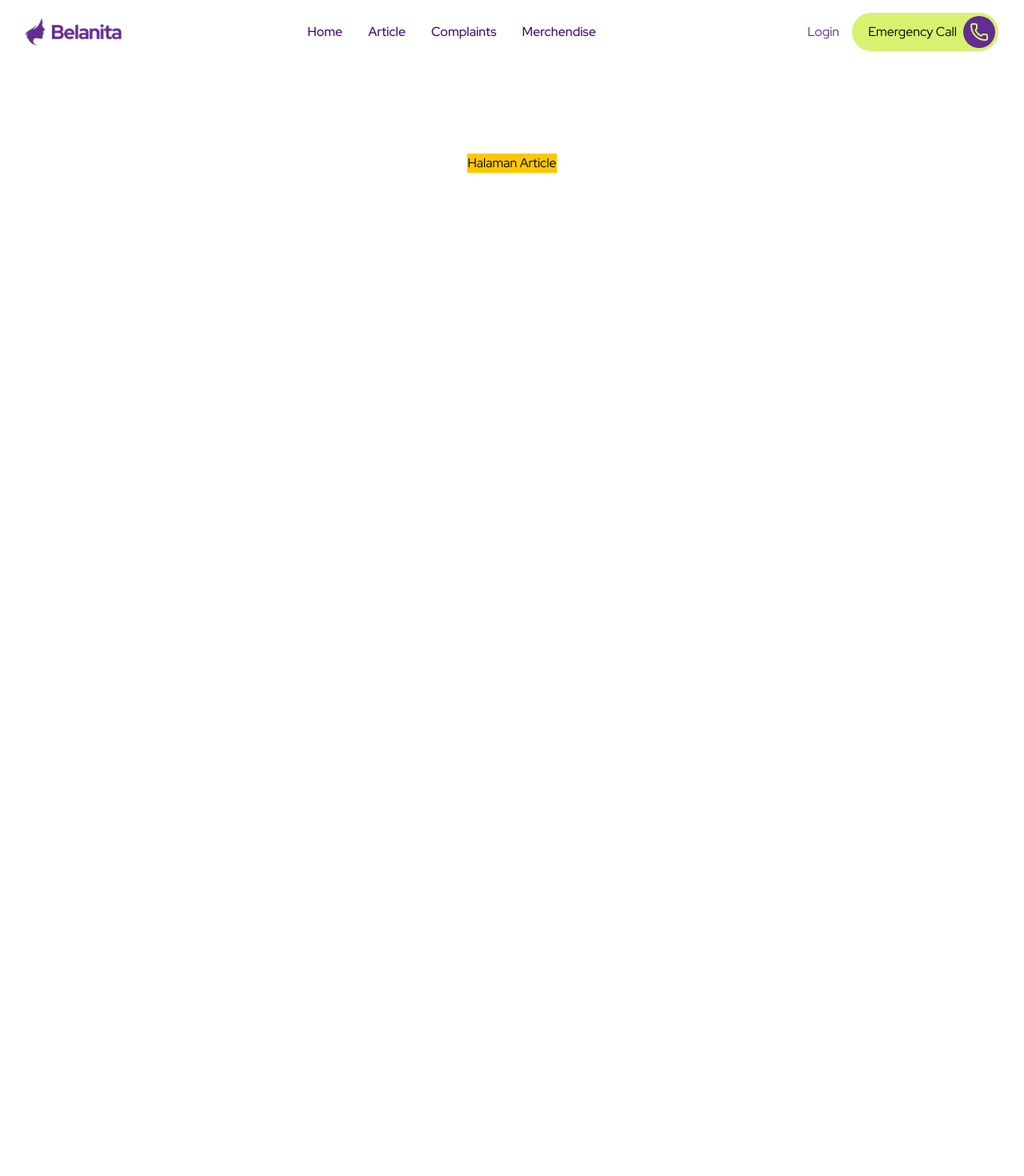
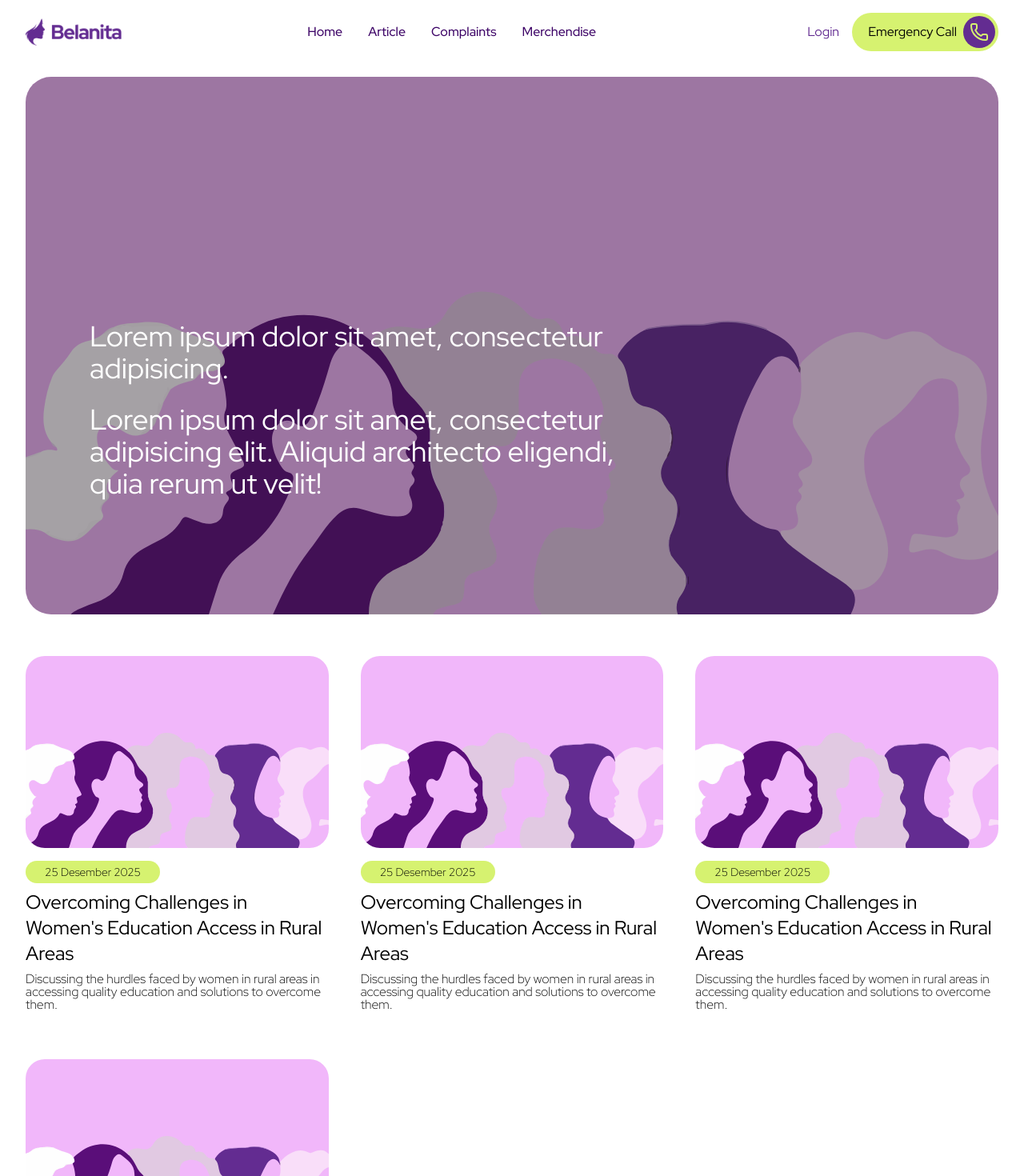
Before and after one commit to abdulsfat/frontend-belanita-app, a Next.js app: page /article in a window 1280 px wide. Shown: the top 1470 px of the page at 80% size. Before the commit the page ends 800 px from the top, so only its background shows below. Built offline with nearby package versions, Linux system fonts and the light colour scheme.

Commit message:
feat: article page

```diff
--- a/app/(in-progress)/article/page.jsx
+++ b/app/(in-progress)/article/page.jsx
@@ -1,7 +1,29 @@
+import Image from "next/image";
+import {Card, HeroArticle} from "@/components";
+
+
 export default function Article() {
   return (
-    <main className="mt-48 flex justify-center items-center">
-      <h1 className="bg-yellow-400"> Halaman Article</h1>
+    <main className="py-4 px-8 mt-20">
+        {/* Head Section */}
+        <HeroArticle/>
+        {/* Card Section */}
+        <section className="grid grid-cols-1 md:grid-cols-2 lg:grid-cols-3 gap-10 mt-8">
+        {/*    Card Item    */}
+            <Card title="Overcoming Challenges in Women's Education Access in Rural Areas"
+                  desc="Discussing the hurdles faced by women in rural areas in accessing quality education and solutions to overcome them."
+                    thumbnail="/img-1.svg"
+            /><Card title="Overcoming Challenges in Women's Education Access in Rural Areas"
+                  desc="Discussing the hurdles faced by women in rural areas in accessing quality education and solutions to overcome them."
+                    thumbnail="/img-1.svg"
+            /><Card title="Overcoming Challenges in Women's Education Access in Rural Areas"
+                  desc="Discussing the hurdles faced by women in rural areas in accessing quality education and solutions to overcome them."
+                    thumbnail="/img-1.svg"
+            /><Card title="Overcoming Challenges in Women's Education Access in Rural Areas"
+                  desc="Discussing the hurdles faced by women in rural areas in accessing quality education and solutions to overcome them."
+                    thumbnail="/img-1.svg"
+            />
+        </section>
     </main>
   );
 }
--- /dev/null
+++ b/app/_components/Card/index.jsx
@@ -0,0 +1,41 @@
+"use client";
+
+import Image from "next/image";
+import Link from "next/link";
+import moment from "moment";
+import "moment/locale/id";
+
+function formatDate(dateString) {
+	return moment(dateString).format("D MMMM YYYY");
+}
+
+export function Card({
+	thumbnail,
+	title,
+						 desc,
+	slug,
+}) {
+	return (
+		<Link href={`/${slug}`} passHref>
+			<div className="w-full mt-8 lg:mt-5 cursor-pointer relative group">
+				<div className="relative h-60  overflow-hidden rounded-3xl transition-transform duration-500 ease-outquint-ease group-hover:brightness-95 group-hover:scale-[0.98]">
+					<Image
+						layout="fill"
+						// src={`${process.env.NEXT_PUBLIC_APP_URL}${thumbnail}`}
+						src={thumbnail}
+						alt="Card Image"
+						className="object-cover"
+					/>
+					<div className="absolute inset-0 bg-black opacity-0 transition-opacity duration-300 ease-in-out group-hover:opacity-30" />
+				</div>
+				<div className="mt-4">
+					<p className="font-light text-sm bg-tertiary rounded-2xl px-6 py-1 w-max">
+						{/*{formatDate(created_at.system)}*/} 25 Desember 2025
+					</p>
+					<h1 className="text-2xl mt-2">{title}</h1>
+					<h2 className="text-md leading-none font-thin mt-2">{desc}</h2>
+				</div>
+			</div>
+		</Link>
+	);
+}
--- /dev/null
+++ b/app/_components/HeroArticle/index.jsx
@@ -0,0 +1,155 @@
+"use client";
+
+import Image from "next/image";
+import { useEffect, useState, useRef } from "react";
+import { ArrowRight } from "lucide-react";
+import { useRouter } from "next/navigation";
+
+export function HeroArticle() {
+    const [currentIndex, setCurrentIndex] = useState(0);
+    const [progress, setProgress] = useState(0);
+    const [isPaused, setIsPaused] = useState(false);
+    // const [eventItems, setEventItems] = useState<EventsType[]>([]);
+    const slideDuration = 5000;
+    const router = useRouter();
+    // const intervalRef = useRef<NodeJS.Timeout | null>(null);
+    // const [error, setError] = useState<string | null>(null);
+
+    // useEffect(() => {
+    //     const fetchEventsOnFeatured = async () => {
+    //         try {
+    //             const response = await axios.get(
+    //                 `${process.env.NEXT_PUBLIC_API_BACKEND_URL}/events/on/featured`,
+    //             );
+    //             const { data } = response.data;
+    //             setEventItems(data.slice(0, 4));
+    //         } catch (error) {
+    //             setError("Error fetching events on featured.");
+    //         }
+    //     };
+    //
+    //     fetchEventsOnFeatured();
+    // }, []);
+
+    // useEffect(() => {
+    //     const startAutoplay = () => {
+    //         intervalRef.current = setInterval(() => {
+    //             setCurrentIndex(
+    //                 (prevIndex) => (prevIndex + 1) % eventItems.length,
+    //             );
+    //             setProgress(0);
+    //         }, slideDuration);
+    //     };
+    //
+    //     if (!isPaused && eventItems.length > 0) {
+    //         startAutoplay();
+    //     }
+    //
+    //     return () => {
+    //         if (intervalRef.current) {
+    //             clearInterval(intervalRef.current);
+    //         }
+    //     };
+    // }, [isPaused, eventItems.length]);
+
+    useEffect(() => {
+        if (!isPaused) {
+            const progressInterval = setInterval(() => {
+                setProgress((prev) => (prev < 100 ? prev + 2 : 0));
+            }, slideDuration / 50);
+
+            return () => {
+                clearInterval(progressInterval);
+            };
+        }
+    }, [isPaused, currentIndex]);
+
+    // const handleDetailClick = (link: string) => {
+    //     router.push(link);
+    // };
+
+    // if (error) {
+    //     return (
+    //         <section className="flex justify-center items-center h-[850px]">
+    //             <p>{error}</p>
+    //         </section>
+    //     );
+    // }
+
+    return (
+        <section className="relative w-full h-[42rem] rounded-4xl">
+            <div className="relative rounded-4xl w-full h-full overflow-hidden">
+                {/*{eventItems.map((event, index) => (*/}
+                    <div
+                        // key={event.slug}
+                        className="absolute inset-0 transition-opacity duration-1000 ease-in-out
+                        opacity-100"
+                        // ${
+                        //     index === currentIndex ?  : "opacity-0"
+                        // }`}
+                    >
+                        <div className="relative w-full h-full overflow-hidden">
+                            <div
+                                className="absolute inset-0 animate-zoomInFade"
+                                // className={`absolute inset-0 ${
+                                //     index === currentIndex
+                                //         ? "animate-zoomInFade"
+                                //         : ""
+                                // }`}
+                            >
+                                <Image
+                                    // src={`${process.env.NEXT_PUBLIC_APP_URL}${event.thumbnail}`}
+                                    src="/img-1.svg"
+                                    alt="Title"
+                                    fill
+                                    className="w-full h-full object-cover"
+                                />
+                            </div>
+                            <div className="bg-black/40 w-full h-full absolute"></div>
+                            <div className="mb-32 absolute inset-0 flex flex-col gap-6 justify-end items-start px-5 lg:px-20 py-4">
+                                <div
+                                    // onClick={() =>
+                                    //     handleDetailClick(
+                                    //         `/event/${event.slug}`,
+                                    //     )
+                                    // }
+                                    className="flex-col flex gap-6 cursor-pointer"
+                                >
+                                    <h1 className="text-white text-xl lg:text-4xl lg:w-2/3">
+                                        Lorem ipsum dolor sit amet, consectetur adipisicing.
+                                    </h1>
+                                    <h1 className="text-white text-xl lg:text-4xl lg:w-2/3">
+                                        Lorem ipsum dolor sit amet, consectetur adipisicing elit. Aliquid architecto eligendi, quia rerum ut velit!
+                                    </h1>
+                                </div>
+                                {/*<div*/}
+                                {/*    className="flex lg:flex-row flex-col justify-between lg:items-center items-start gap-2 mt-8 w-full">*/}
+                                {/*    <ProgressBar*/}
+                                {/*        currentIndex={currentIndex}*/}
+                                {/*        progress={progress}*/}
+                                {/*        topNewsLength={eventItems.length}*/}
+                                {/*    />*/}
+                                {/*    <div*/}
+                                {/*        onClick={() =>*/}
+                                {/*            handleDetailClick(*/}
+                                {/*                `kegiatan/${event.slug}`,*/}
+                                {/*            )*/}
+                                {/*        }*/}
+                                {/*        className="lg:ms-4 flex w-full gap-2 items-center cursor-pointer"*/}
+                                {/*    >*/}
+                                {/*        <p className="text-sm font-light text-white">*/}
+                                {/*            Baca Selengkapnya*/}
+                                {/*        </p>*/}
+                                {/*        <div className="flex justify-center items-center rounded-full h-5 w-5 md:h-8 md:w-8 border border-white">*/}
+                                {/*            <ArrowRight className="h-5 w-5 text-white" />*/}
+                                {/*        </div>*/}
+                                {/*    </div>*/}
+                                {/*</div>*/}
+                            </div>
+                        </div>
+                    </div>
+                {/*))}*/}
+            </div>
+        </section>
+    );
+}
--- a/app/_components/index.js
+++ b/app/_components/index.js
@@ -2,6 +2,8 @@ export * from "./Parallax";
 export * from "./Button";
 export * from "./Header";
 export * from "./HeroSection";
+export * from "./HeroArticle";
 export * from "./VisionSection";
 export * from "./CommunitySection";
 export * from "./TextSlide";
+export * from "./Card";
--- a/app/layout.js
+++ b/app/layout.js
@@ -1,6 +1,7 @@
 import { Red_Hat_Display } from "next/font/google";
 import "./globals.css";
-import { MainLayout } from "@/layout";
+import {MainLayout} from "@/layout";
+
 
 const redHatDisplay = Red_Hat_Display({ subsets: ["latin"] });
 
```
Also changed, not shown: app/page.js (+2 -6 lines), package.json (+5 -2 lines), 1 other file (tests, documents, lock files or other folders).
